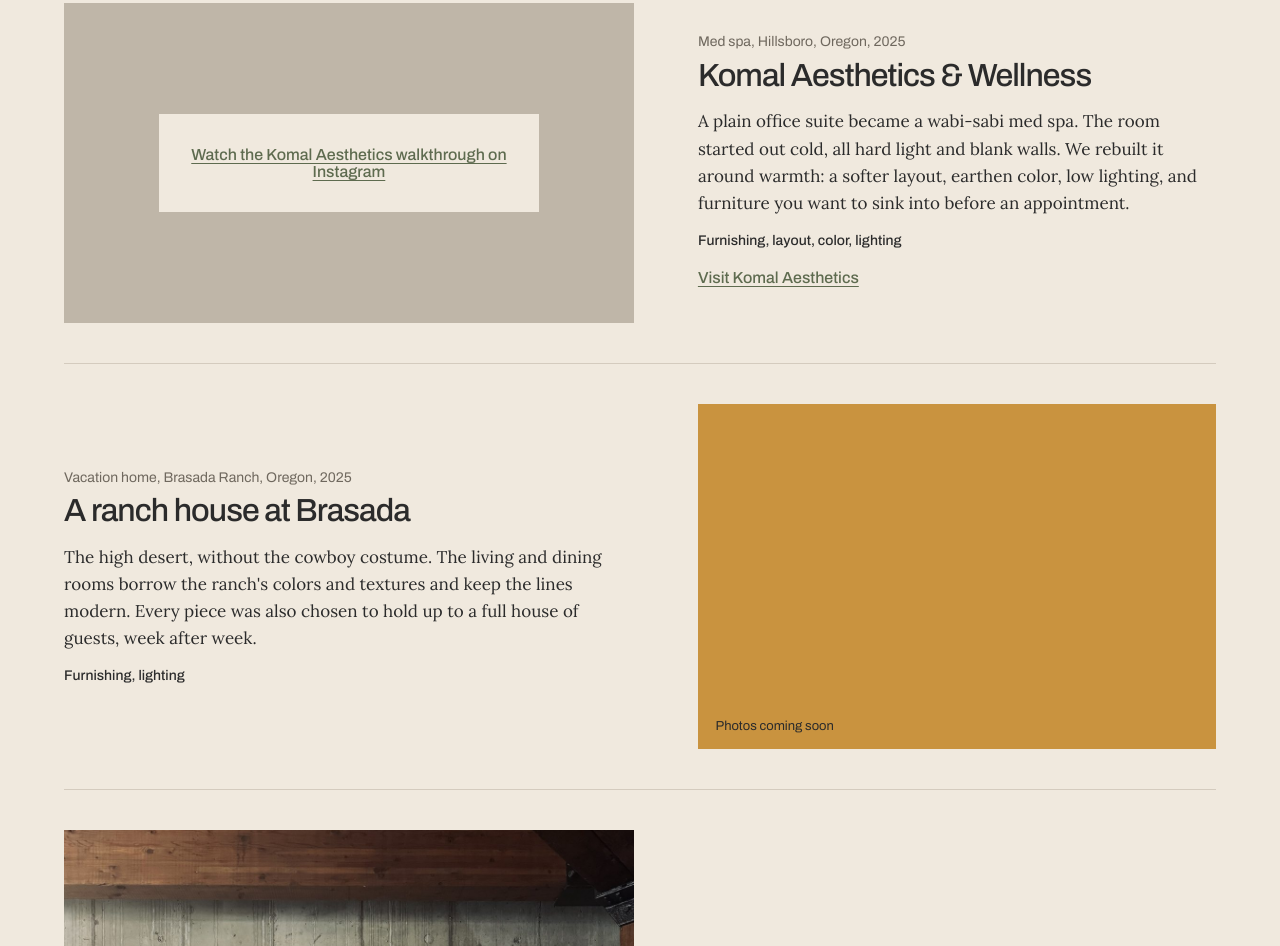
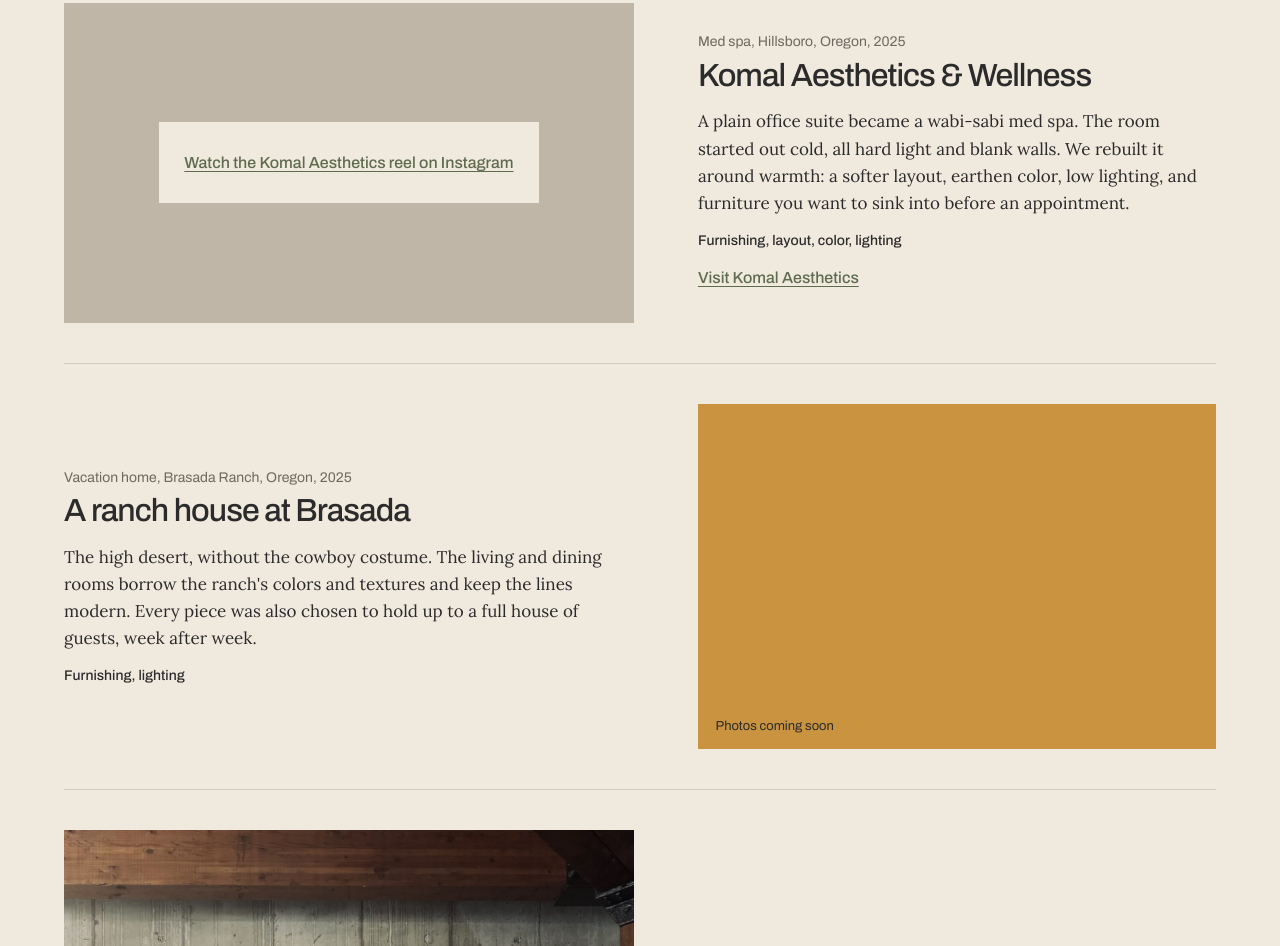
Before and after one commit to ishitahaque/designwithish, a plain HTML site: page index.html in a window 1280 px wide. Shown: the part 1039-1985 px from the top of the page. Drawn offline with Linux system fonts and the light colour scheme; a script that the page names is missing.

Commit message:
Neutral fallback link text for the reel
Co-Authored-By: Claude Fable 5.2 <noreply@anthropic.com>
Claude-Session: https://claude.ai/code/session_01SoX2GpszFaCyKU7FEkT8xY

```diff
--- a/index.html
+++ b/index.html
@@ -60,7 +60,7 @@
     <article class="project">
       <div class="project-embed">
         <blockquote class="instagram-media" data-instgrm-permalink="https://www.instagram.com/reel/DTQnETeDjyo/" data-instgrm-version="14">
-          <a href="https://www.instagram.com/reel/DTQnETeDjyo/" rel="noopener">Watch the Komal Aesthetics walkthrough on Instagram</a>
+          <a href="https://www.instagram.com/reel/DTQnETeDjyo/" rel="noopener">Watch the Komal Aesthetics reel on Instagram</a>
         </blockquote>
       </div>
       <div class="project-text">
```
